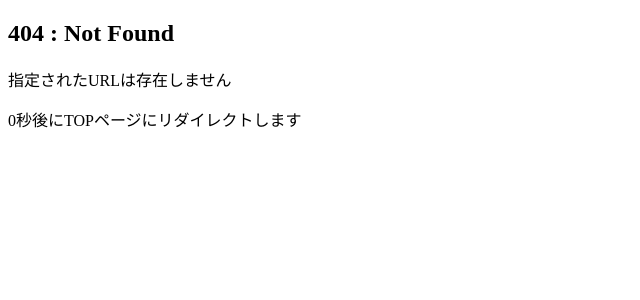
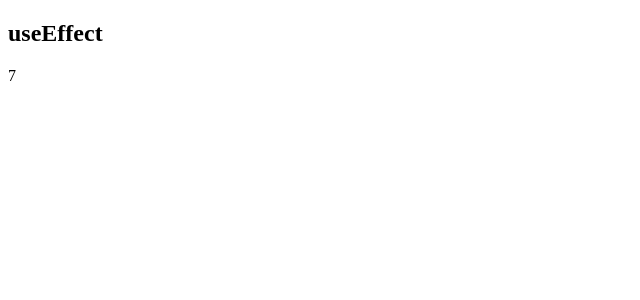
Before and after one commit to keroro0402/Next_Docker_App, a Next.js app in the folder web/: page /02_useEffect in a window 1280 px wide. Before the commit this address had no page. Shown: the top 300 px of the page, without its empty margins (0-640 px from the left). Built offline with nearby package versions, Linux system fonts and the light colour scheme.

Commit message:
useEffectコンポーネント作成

```diff
--- /dev/null
+++ b/web/src/app/02_useEffect/components/useEffect01.tsx
@@ -0,0 +1,19 @@
+'use client';
+
+import { useEffect, useState } from 'react';
+const UseEffect01 = () => {
+  const [state, setState] = useState(0);
+  useEffect(() => {
+    setInterval(() => {
+      setState((prev) => prev + 1);
+    }, 1000);
+  }, []);
+
+  return (
+    <>
+      <p>{state}</p>
+    </>
+  );
+};
+
+export default UseEffect01;
--- /dev/null
+++ b/web/src/app/02_useEffect/layout.tsx
@@ -0,0 +1,15 @@
+import React, { ReactNode } from 'react';
+
+interface SubLayoutProps {
+  children: ReactNode;
+}
+
+const SubLayout: React.FC<SubLayoutProps> = ({ children }) => {
+  return (
+    <>
+      <div className='m-1'>{children}</div>
+    </>
+  );
+};
+
+export default SubLayout;
--- /dev/null
+++ b/web/src/app/02_useEffect/page.tsx
@@ -0,0 +1,14 @@
+import UseEffect01 from '@/app/02_useEffect/components/useEffect01';
+
+const useEffect = () => {
+  return (
+    <>
+      <h2>useEffect</h2>
+      <div className='card'>
+        <UseEffect01 />
+      </div>
+    </>
+  );
+};
+
+export default useEffect;
--- a/web/src/app/page.tsx
+++ b/web/src/app/page.tsx
@@ -10,6 +10,9 @@ export default function Home() {
       <p>
         <Link href={'./01_useState'}>useState</Link>
       </p>
+      <p>
+        <Link href={'./02_useEffect'}>useEffect</Link>
+      </p>
     </>
   );
 }
```
